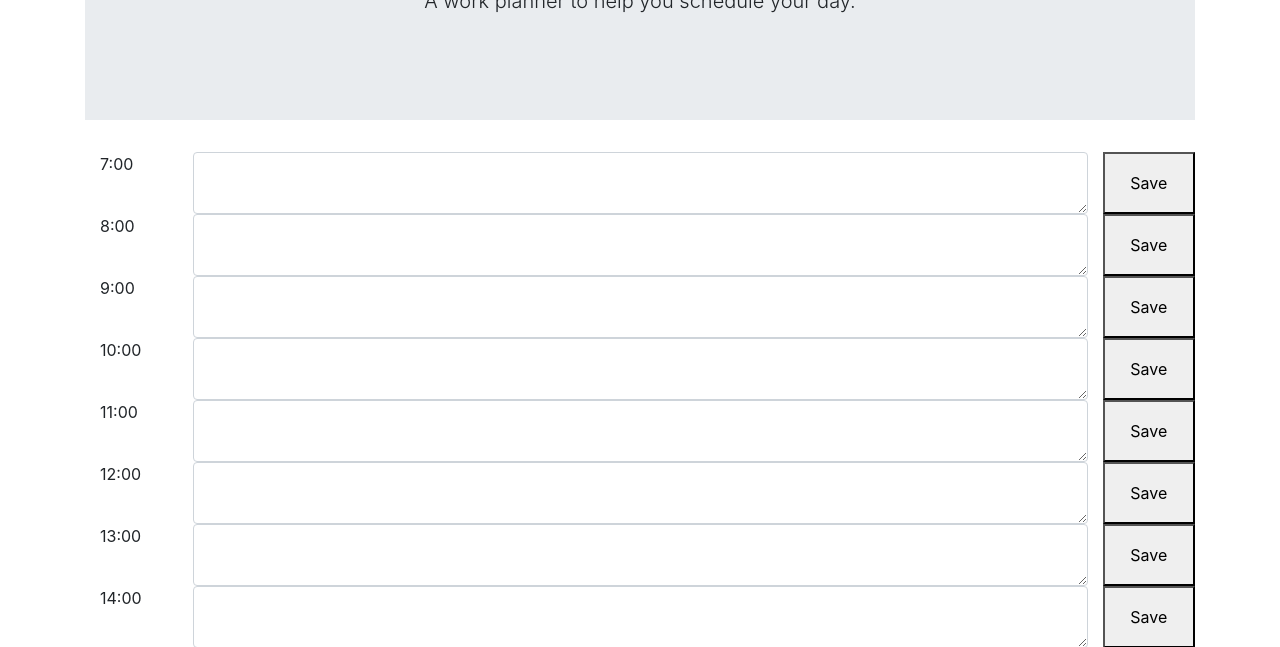
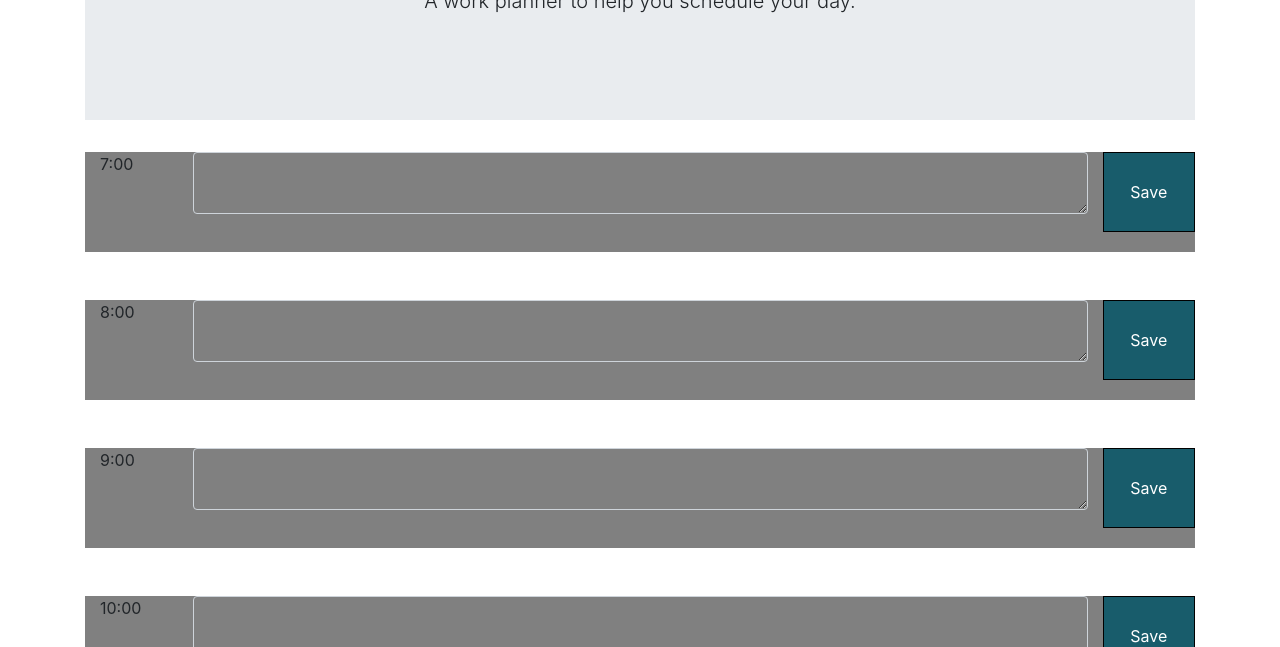
Before and after one commit to rvoges31/DayPlanner, a plain HTML site: page index.html in a window 1280 px wide. Shown: the part 153-800 px from the top of the page. Drawn offline with nearby package versions, Linux system fonts and the light colour scheme.

Commit message:
updated style css

```diff
--- a/assets/script.js
+++ b/assets/script.js
@@ -33,7 +33,7 @@ $(window).on("load", function() {
 
     renderAppointments()
 
-    for (i = 0; i <= 23; i++) {
+    for (i = 0; i < 24; i++) {
         CurrentC = i;
         if (currentTime == i) {
             $('#' + CurrentC).addClass("present");
--- /dev/null
+++ b/assets/style.css
@@ -0,0 +1,43 @@
+  .container{
+    height: 100px;
+  }
+
+  textarea{
+    color: gray;
+    padding: 5px;
+  }
+
+
+  .time-block{
+    text-align: center;
+    padding: 20px;
+  }
+
+  .row {
+    height: 80px;
+    border: 1px black;
+  }
+
+  .hour {
+    background-color: white;
+    color: black;
+    border:  1px;
+  }
+
+  .past {
+    background-color: gray;
+  }
+
+  .present {
+    background-color: green;
+  }
+
+  .future {
+    background-color: yellow;
+  }
+
+  .saveBtn {
+    border: 1px solid black;
+    background-color: rgb(24, 92, 107);
+    color: white;
+  }
--- a/index.html
+++ b/index.html
@@ -5,6 +5,7 @@
         <meta name="viewport" content="width=device-width, initial-scale=1.0" />
         <title>Work Day Planner</title>
         <link rel="stylesheet" href="https://stackpath.bootstrapcdn.com/bootstrap/4.5.0/css/bootstrap.min.css" integrity="sha384-9aIt2nRpC12Uk9gS9baDl411NQApFmC26EwAOH8WgZl5MYYxFfc+NcPb1dKGj7Sk" crossorigin="anonymous">
+        <link rel="stylesheet" href="assets/style.css"/>
     </head>
     <body>
         <div class="container">
@@ -21,6 +22,8 @@
                     <button class="col-lg-1 saveBtn">Save</button>
                 </div>
             </div>
+            <br>
+            <br>
             <div class="container" id="8">
                 <div class="row">
                     <p class="col-lg-1">8:00</p>
@@ -28,6 +31,8 @@
                     <button class="col-lg-1 saveBtn">Save</button>
                 </div>
             </div>
+            <br>
+            <br>
             <div class="container" id="9">
                 <div class="row">
                     <p class="col-lg-1">9:00</p>
@@ -35,6 +40,8 @@
                     <button class="col-lg-1 saveBtn">Save</button>
                 </div>
             </div>
+            <br>
+            <br>
             <div class="container" id="10">
                 <div class="row">
                     <p class="col-lg-1">10:00</p>
@@ -42,6 +49,8 @@
                     <button class="col-lg-1 saveBtn">Save</button>
                 </div>
             </div>
+            <br>
+            <br>
             <div class="container" id="11">
                 <div class="row">
                     <p class="col-lg-1">11:00</p>
@@ -49,6 +58,8 @@
                     <button class="col-lg-1 saveBtn">Save</button>
                 </div>
             </div>
+            <br>
+            <br>
             <div class="container" id="12">
                 <div class="row">
                     <p class="col-lg-1">12:00</p>
@@ -56,6 +67,8 @@
                     <button class="col-lg-1 saveBtn">Save</button>
                 </div>
             </div>
+            <br>
+            <br>
             <div class="container" id="13">
                 <div class="row">
                     <p class="col-lg-1">13:00</p>
@@ -63,6 +76,8 @@
                     <button class="col-lg-1 saveBtn">Save</button>
                 </div>
             </div>
+            <br>
+            <br>
             <div class="container" id="14">
                 <div class="row">
                     <p class="col-lg-1">14:00</p>
@@ -70,6 +85,8 @@
                     <button class="col-lg-1 saveBtn">Save</button>
                 </div>
             </div>
+            <br>
+            <br>
             <div class="container" id="15">
                 <div class="row">
                     <p class="col-lg-1">15:00</p>
@@ -77,6 +94,8 @@
                     <button class="col-lg-1 saveBtn">Save</button>
                 </div>
             </div>
+            <br>
+            <br>
             <div class="container" id="16">
                 <div class="row">
                     <p class="col-lg-1">16:00</p>
@@ -84,6 +103,8 @@
                     <button class="col-lg-1 saveBtn">Save</button>
                 </div>
             </div>
+            <br>
+            <br>
             <div class="container" id=""17>
                 <div class="row">
                     <p class="col-lg-1">17:00</p>
```
